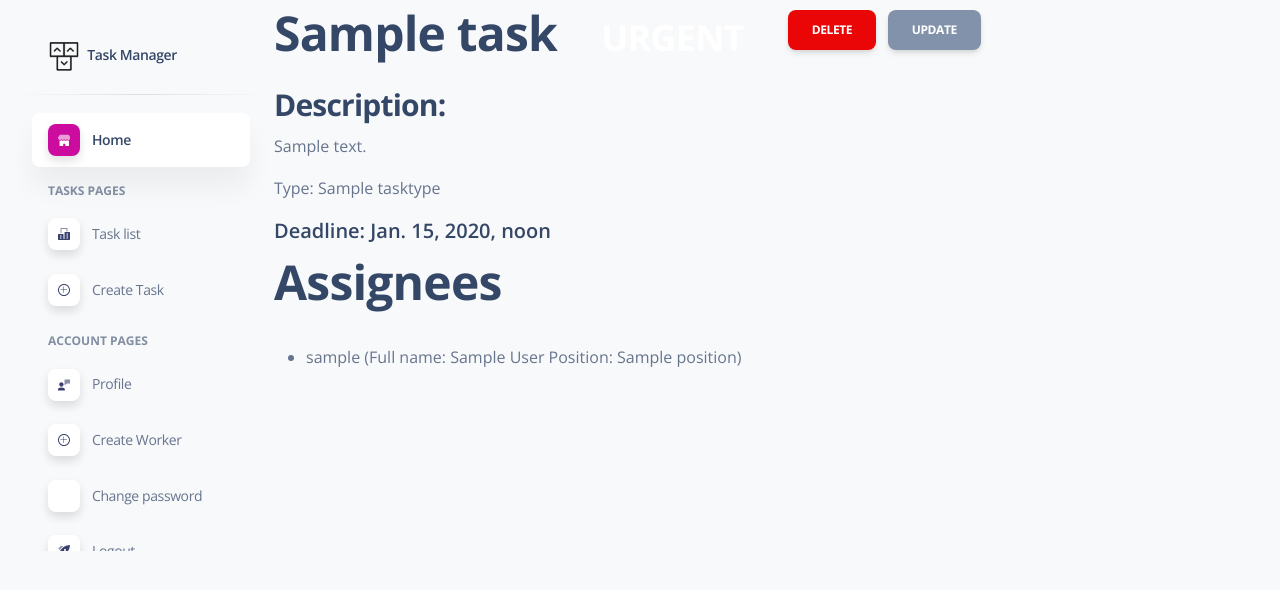
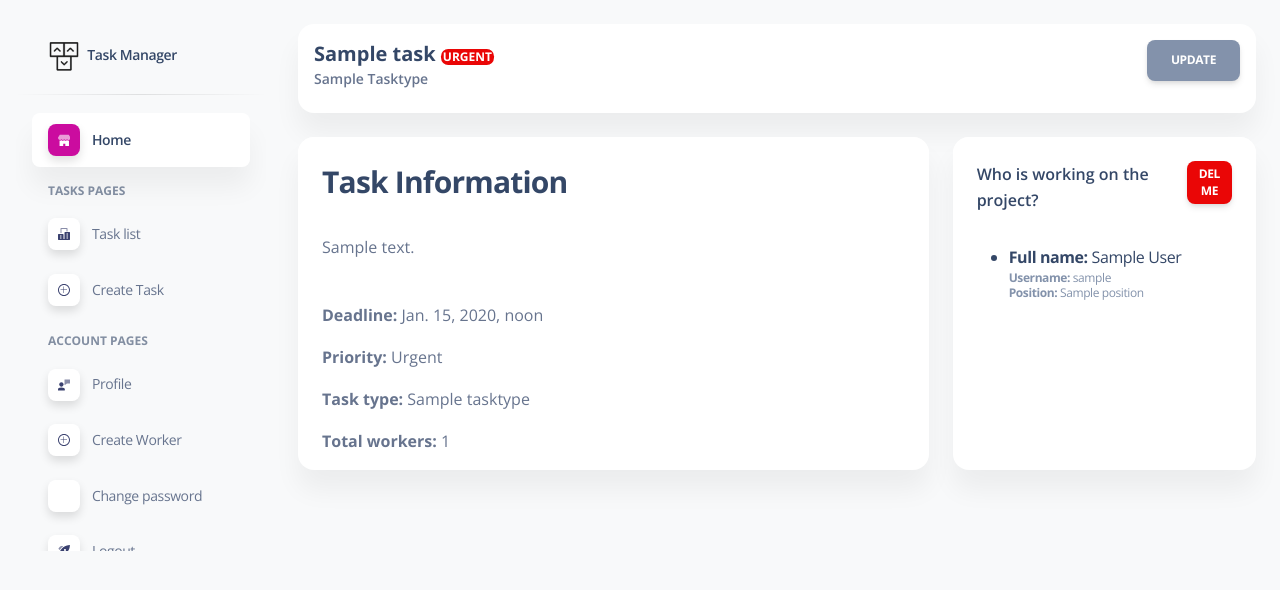
Before and after one commit to bezhevets/company_task_manager, a Django app: page /task/1/detail/ in a window 1280 px wide. Shown: the top 590 px of the page. Run offline with Django 4.2, Linux system fonts and the light colour scheme; a user stored in the database is signed in; tables that the repository leaves empty hold one stand-in row (values such as "Sample post"); some libraries are stand-ins or nearby versions.

Commit message:
Update task_detail page and add button (add,del user), update

```diff
--- a/cabinet/views.py
+++ b/cabinet/views.py
@@ -47,7 +47,7 @@ class TaskListView(LoginRequiredMixin, generic.ListView):
         return context
 
     def get_queryset(self):
-        queryset = Task.objects.all().select_related("task_type").prefetch_related("assignees__workers")
+        queryset = Task.objects.all().select_related("task_type").prefetch_related("assignees")
         form = TaskSearchForm(self.request.GET)
 
         if form.is_valid():
@@ -66,6 +66,7 @@ class TaskCreateView(LoginRequiredMixin, generic.CreateView):
 
 class TaskDetailView(LoginRequiredMixin, generic.DetailView):
     model = Task
+    queryset = Task.objects.all().select_related("task_type").prefetch_related("assignees")
 
 
 class TaskUpdateView(LoginRequiredMixin, generic.UpdateView):
--- a/templates/cabinet/index.html
+++ b/templates/cabinet/index.html
@@ -194,13 +194,13 @@
                             <div class="d-flex px-2 py-1">
                               <div>
                                 {% if task.priority == "Urgent"  %}
-                                  <span class="badge badge-sm bg-gradient-danger">{{ task.priority }}</span>
+                                  <span class="badge badge-sm bg-danger">{{ task.priority }}</span>
                                   {% elif task.priority == "High" %}
                                   <span class="badge badge-sm bg-gradient-warning">{{ task.priority }}</span>
                                   {% elif task.priority == "Normal" %}
                                   <span class="badge badge-sm bg-gradient-info">{{ task.priority }}</span>
                                   {% elif task.priority == "Low" %}
-                                  <span class="badge badge-sm bg-gradient-secondary">{{ task.priority }}</span>
+                                  <span class="badge badge-sm bg-secondary">{{ task.priority }}</span>
                                 {% endif %}
                               </div>
                               <div class="d-flex flex-column justify-content-center">
--- a/templates/cabinet/task_detail.html
+++ b/templates/cabinet/task_detail.html
@@ -1,26 +1,117 @@
-{% extends "base.html" %}
+{% extends 'base.html' %}
+{% load static %}
 
 {% block content %}
-  <h1>
+
+  <div class="container-fluid py-4">
+    <div class="col-lg-auto col-md-auto mb-md-0 mb-4">
+      <div class="card">
+        <div class="card-body p-3">
+          <div class="d-flex justify-content-between">
+            <div class="numbers">
+              <h5 class="font-weight-bolder mb-0">
                 {{ task.name }}
                 {% if task.priority == "Urgent"  %}
-      <span class="badge badge-pill badge-danger">{{ task.priority }}</span>
+                  <span class="badge badge-sm bg-danger" style="height: auto; width: auto; padding: 2px; color: white; font-size: 12px;">{{ task.priority }}</span>
+                {% elif task.priority == "High" %}
+                  <span class="badge badge-sm bg-warning" style="height: auto; width: auto; padding: 2px; color: white; font-size: 12px;">{{ task.priority }}</span>
+                {% elif task.priority == "Normal" %}
+                  <span class="badge badge-sm bg-info" style="height: auto; width: auto; padding: 2px; color: white; font-size: 12px;">{{ task.priority }}</span>
+                {% elif task.priority == "Low" %}
+                  <span class="badge badge-sm bg-secondary" style="height: auto; width: auto; padding: 2px; color: white; font-size: 12px;">{{ task.priority }}</span>
                 {% endif %}
-    <a href="{% url 'cabinet:task-delete' pk=task.id %}" class="btn btn-danger link-to-page">
-      Delete
-    </a>
-{##}
+              </h5>
+              <p class="text-sm mb-0 text-capitalize font-weight-bold">{{ task.task_type }}</p>
+            </div>
               <a href="{% url 'cabinet:task-update' pk=task.id %}" class="btn btn-secondary link-to-page">
                 Update
               </a>
-  </h1>
-  <h3>Description:</h3>
+          </div>
+        </div>
+      </div>
+    </div>
+
+
+
+    <div class="row my-4">
+      <div class="col-lg-8 col-md-6 mb-md-0 mb-4">
+        <div class="card">
+          <div class="card-header pb-0">
+            <div class="row">
+              <div class="col-lg-6 col-7">
+                <h3>Task Information</h3>
+              </div>
+            </div>
+          </div>
+          <div class="card-body pb-0">
             <p>{{ task.description }}</p>
-  <p>Type: {{ task.task_type }}</p>
-  <h5>Deadline: {{ task.deadline }}</h5>
-  <h1>
-    Assignees
+            <br>
+            <p><strong>Deadline: </strong>{{ task.deadline }}</p>
+            <p><strong>Priority: </strong>{{ task.priority }}</p>
+            <p><strong>Task type: </strong>{{ task.task_type }}</p>
+            <p><strong>Total workers: </strong>{{ task.assignees.count }}</p>
+          </div>
+        </div>
+      </div>
+      <div class="col-lg-4 col-md-6">
+        <div class="card h-100">
+          <div class="card-header pb-0 d-flex justify-content-between">
+            <h6>Who is working on the project?</h6>
+            <form method="post" action="{% url 'cabinet:task-add-or-del-worker' pk=task.id %}">
+                {% csrf_token %}
+                {% if user in task.assignees.all %}
+                  <button type="submit" class="btn btn-danger link-to-page" style="height: auto; width: auto; padding: 5px; color: white;">Del me</button>
+                {% else %}
+                  <button type="submit" class="btn btn-dark link-to-page" style="height: auto; width: auto; padding: 5px; color: white;">Add me</button>
+                {% endif %}
+              </form>
+          </div>
+          <div class="card-body pb-0">
+            <ul>
+              {% for worker in task.assignees.all %}
+                <a href="{% url 'cabinet:worker-detail' pk=user.pk %}">
+                  <li>
+                    <strong>Full name: </strong>{{ worker.first_name }} {{ worker.last_name }}
+                    <p class="text-xs text-secondary mb-0"><strong>Username: </strong>{{ worker.username }}</p>
+                    <p class="text-xs text-secondary mb-0"><strong>Position: </strong>{{ worker.position }}</p>
+                  </li>
+                </a>
+              {% endfor %}
+            </ul>
+          </div>
+        </div>
+      </div>
+    </div>
+  </div>
 
+{% endblock content %}
+
+
+
+
+{#{% extends "base.html" %}#}
+{##}
+{#{% block content %}#}
+{#  <h1>#}
+{#    {{ task.name }}#}
+{#    {% if task.priority == "Urgent"  %}#}
+{#      <span class="badge badge-pill badge-danger">{{ task.priority }}</span>#}
+{#    {% endif %}#}
+{#    <a href="{% url 'cabinet:task-delete' pk=task.id %}" class="btn btn-danger link-to-page">#}
+{#      Delete#}
+{#    </a>#}
+{##}
+{#    <a href="{% url 'cabinet:task-update' pk=task.id %}" class="btn btn-secondary link-to-page">#}
+{#      Update#}
+{#    </a>#}
+{#  </h1>#}
+{#  <h3>Description:</h3>#}
+{#    <p>{{ task.description }}</p>#}
+{#  <p>Type: {{ task.task_type }}</p>#}
+{#  <h5>Deadline: {{ task.deadline }}</h5>#}
+{#  <h1>#}
+{#    Assignees#}
+{##}
 {#    {% if car in user.cars.all %}#}
 {#      <a href="{% url 'taxi:toggle-car-assign' pk=car.id %}" class="btn btn-danger link-to-page">#}
 {#        Delete me from this car#}
@@ -30,12 +121,12 @@
 {#        Assign me from this car#}
 {#      </a>#}
 {#    {% endif %}#}
-
-  </h1>
-  <hr>
-  <ul>
-    {% for assigne in task.assignees.all %}
-      <li>{{ assigne }}</li>
-    {% endfor %}
-  </ul>
-{% endblock %}
+{##}
+{#  </h1>#}
+{#  <hr>#}
+{#  <ul>#}
+{#    {% for assigne in task.assignees.all %}#}
+{#      <li>{{ assigne }}</li>#}
+{#    {% endfor %}#}
+{#  </ul>#}
+{#{% endblock %}#}
--- a/templates/cabinet/task_list.html
+++ b/templates/cabinet/task_list.html
@@ -45,7 +45,7 @@
                       <td>
                         <div class="d-flex px-2">
                           <div class="my-auto">
-                            <a href="{% url 'cabinet:task-update' pk=task.id %}">
+                            <a href="{% url 'cabinet:task-detail' pk=task.id %}">
                                 <h6 class="mb-0 text-sm">{{ task.name }}</h6>
                             </a>
                             <div class="d-flex gap-2">
```
Lines whose indentation alone changed are shown as unchanged.
